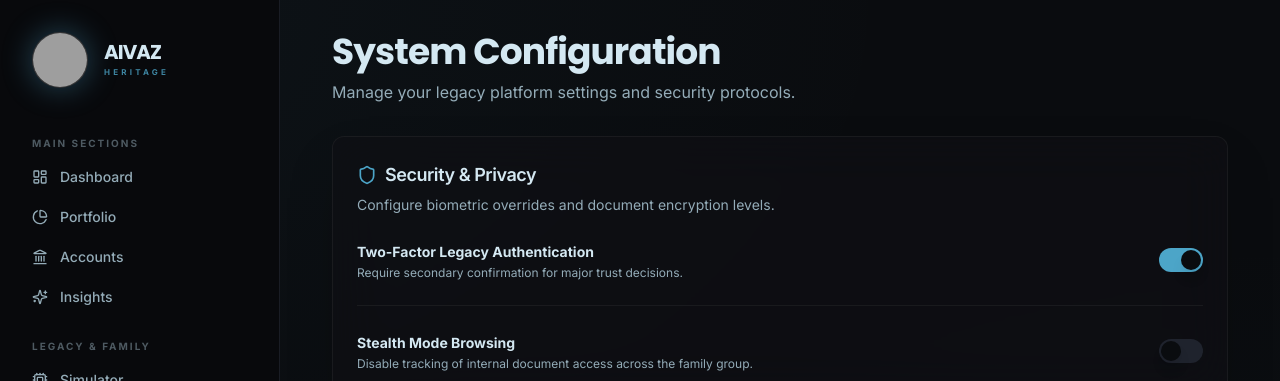
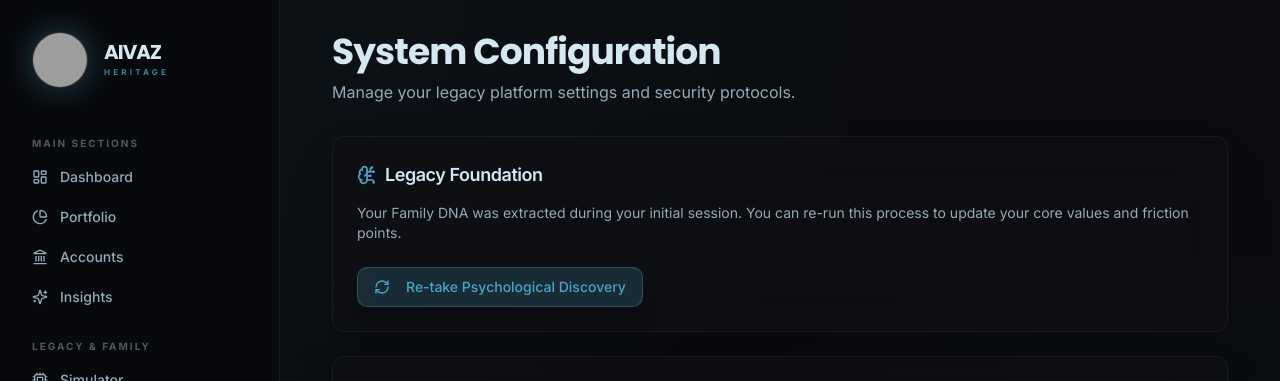
Before and after one commit to ivonnaaivaz-sudo/Aivaz, a Next.js app: page /settings in a window 1280 px wide. Shown: the top 381 px of the page. Built offline with nearby package versions, Linux system fonts and the light colour scheme; no server answers; grey boxes are pictures that could not be loaded.

Commit message:
How Can I access the onboarding journey

```diff
--- a/src/app/(dashboard)/settings/page.tsx
+++ b/src/app/(dashboard)/settings/page.tsx
@@ -1,14 +1,44 @@
 
 "use client";
 
+import { useRouter } from "next/navigation";
+import { useUser, useFirestore } from "@/firebase";
+import { doc, updateDoc } from "firebase/firestore";
 import { Card, CardContent, CardHeader, CardTitle, CardDescription } from "@/components/ui/card";
 import { Label } from "@/components/ui/label";
 import { Switch } from "@/components/ui/switch";
 import { Button } from "@/components/ui/button";
 import { Separator } from "@/components/ui/separator";
-import { Bell, Shield, Eye, Globe, Lock, Cpu } from "lucide-react";
+import { Bell, Shield, Eye, Globe, Lock, Cpu, BrainCircuit, RefreshCw } from "lucide-react";
+import { useToast } from "@/hooks/use-toast";
 
 export default function SettingsPage() {
+  const router = useRouter();
+  const { user } = useUser();
+  const db = useFirestore();
+  const { toast } = useToast();
+
+  const handleRetakeDiscovery = async () => {
+    if (!user || !db) return;
+
+    try {
+      // We don't necessarily need to wipe the data, just flip the flag to allow re-entry
+      const userRef = doc(db, "users", user.uid);
+      await updateDoc(userRef, {
+        hasCompletedProfiling: false
+      });
+
+      toast({
+        title: "Session Reset",
+        description: "Redirecting to Psychological Discovery...",
+      });
+
+      router.push("/onboarding");
+    } catch (e) {
+      console.error("Error resetting discovery:", e);
+    }
+  };
+
   return (
     <div className="space-y-8 max-w-4xl mx-auto">
       <div className="flex flex-col gap-2">
@@ -17,6 +47,27 @@ export default function SettingsPage() {
       </div>
 
       <div className="grid gap-6">
+        <Card className="glass-panel border-primary/20 bg-primary/5">
+          <CardHeader>
+            <div className="flex items-center gap-2 mb-2">
+              <BrainCircuit className="h-5 w-5 text-primary" />
+              <CardTitle className="text-lg">Legacy Foundation</CardTitle>
+            </div>
+            <CardDescription>
+              Your Family DNA was extracted during your initial session. You can re-run this process to update your core values and friction points.
+            </CardDescription>
+          </CardHeader>
+          <CardContent>
+            <Button
+              onClick={handleRetakeDiscovery}
+              className="w-full sm:w-auto shadow-xl bg-primary/20 text-primary hover:bg-primary/30 border border-primary/30"
+            >
+              <RefreshCw className="mr-2 h-4 w-4" />
+              Re-take Psychological Discovery
+            </Button>
+          </CardContent>
+        </Card>
+
         <Card className="glass-panel">
           <CardHeader>
             <CardTitle className="text-lg flex items-center gap-2">
--- a/src/app/page.tsx
+++ b/src/app/page.tsx
@@ -15,14 +15,21 @@ export default function Home() {
   );
 
   useEffect(() => {
-    if (authLoading || (user && profileLoading)) return;
+    // Wait for auth and profile to load if user exists
+    if (authLoading) return;
 
     if (!user) {
+      // In a real app, you'd go to /login here.
+      // For this prototype, we'll default to the dashboard which shows public/mock data
+      // but the profiling gate will trigger once they are logged in.
       router.push("/dashboard");
       return;
     }
 
-    if (profile && !profile.hasCompletedProfiling) {
+    if (profileLoading) return;
+
+    // Redirection Gate: Mandatory Profiling
+    if (!profile || !profile.hasCompletedProfiling) {
       router.push("/onboarding");
     } else {
       router.push("/dashboard");
@@ -32,8 +39,16 @@ export default function Home() {
   return (
     <div className="h-screen w-full flex items-center justify-center bg-background">
       <div className="flex flex-col items-center gap-4">
-        <Loader2 className="h-8 w-8 text-primary animate-spin" />
-        <p className="text-sm font-headline tracking-widest uppercase opacity-50">Initializing Aivaz Core</p>
+        <div className="relative">
+          <div className="w-16 h-16 rounded-full border-2 border-primary/20 animate-ping absolute inset-0" />
+          <div className="w-16 h-16 rounded-full border-2 border-primary flex items-center justify-center">
+            <Loader2 className="h-8 w-8 text-primary animate-spin" />
+          </div>
+        </div>
+        <div className="text-center">
+          <p className="text-sm font-headline font-bold tracking-[0.3em] uppercase text-primary">Aivaz Core</p>
+          <p className="text-[10px] text-muted-foreground uppercase tracking-widest mt-1">Establishing Heritage Sync</p>
+        </div>
       </div>
     </div>
   );
```
